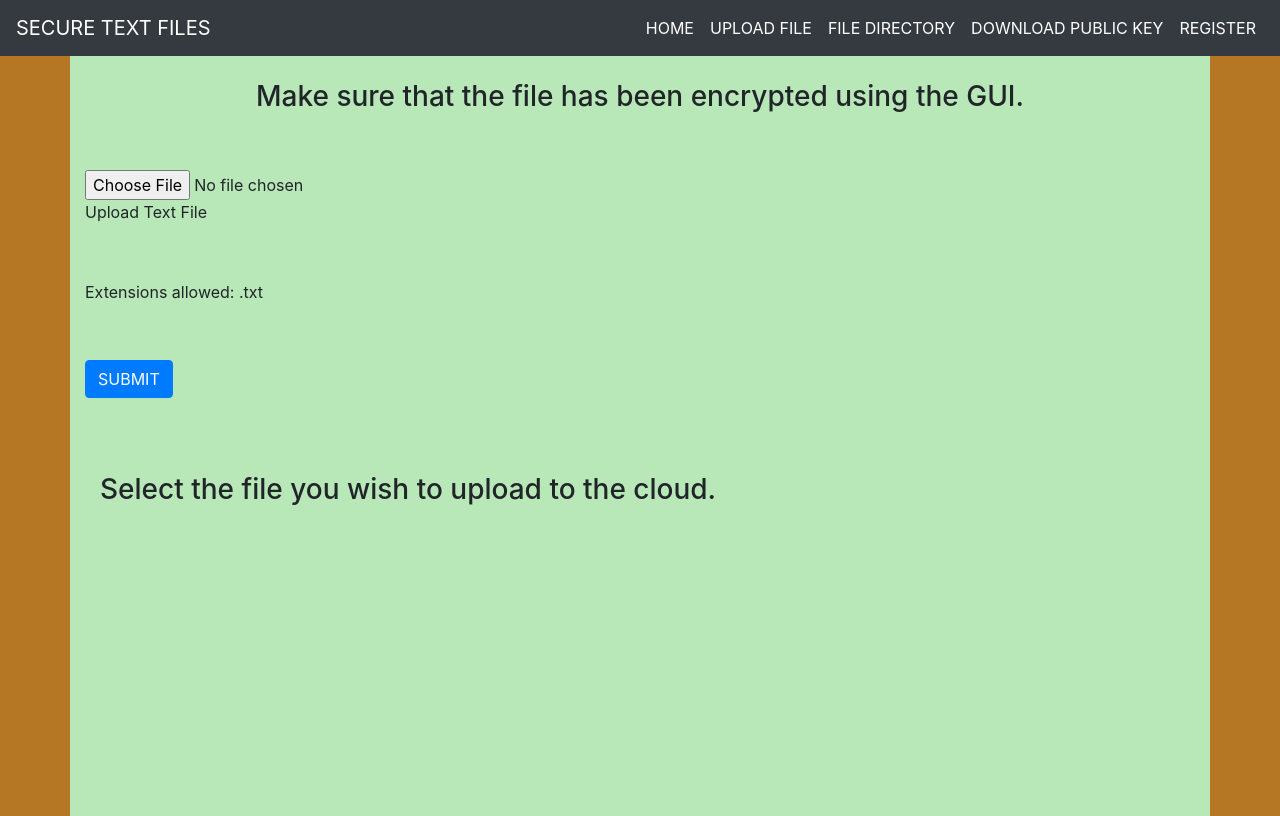
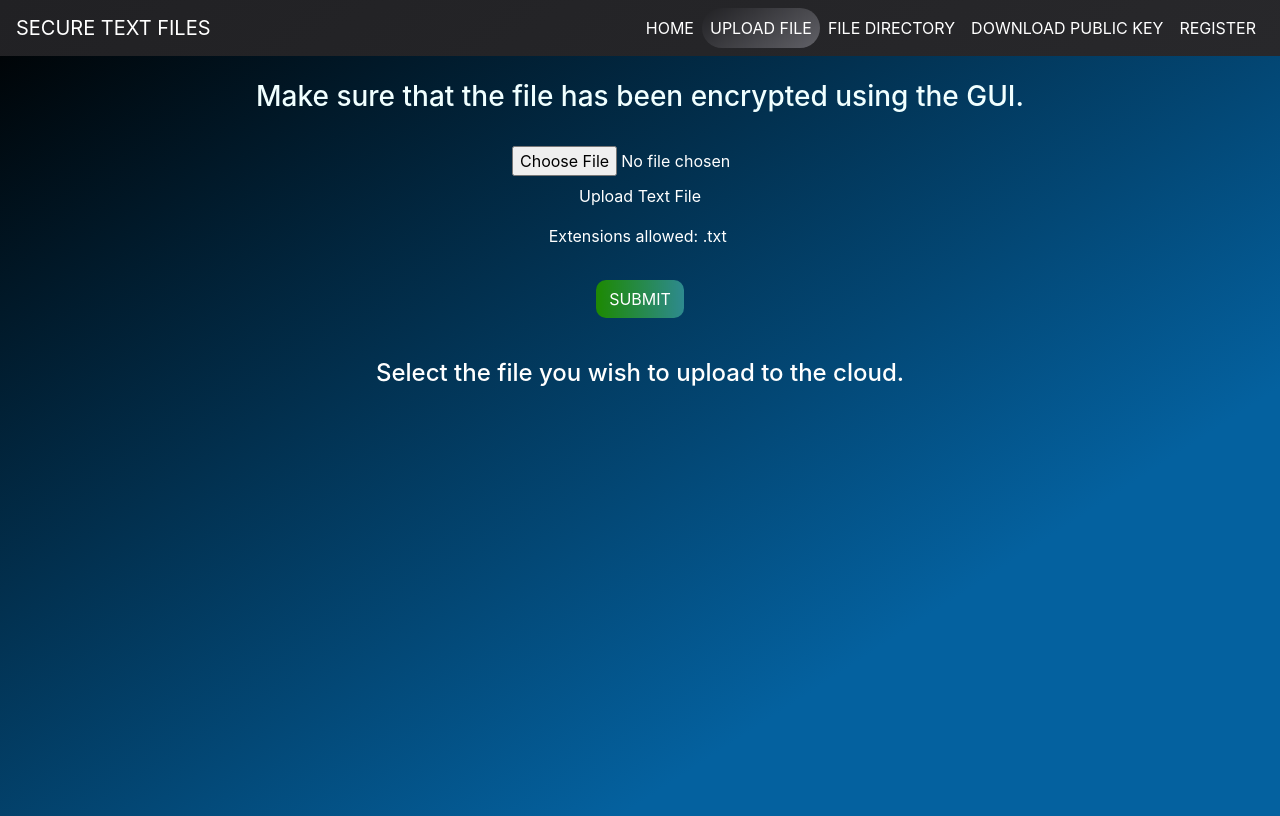
Before and after one commit to amreshgarg21/IBM-Internship-2022---SECURE-TEXT-TRANSFER-VIA-CLOUD-, a Flask app: page /upload-file in a window 1280 px wide. Run offline with Flask 2, Linux system fonts and the light colour scheme.

Commit message:
Enhanced upload.html

```diff
--- a/Web-App/static/css/custom.css
+++ b/Web-App/static/css/custom.css
@@ -22,3 +22,23 @@ nav li a:hover {
     background: linear-gradient(145deg, #212124, #616167);
     border-radius: 40px;
 }
+
+
+/* Upload Button */
+
+.btn-grad {
+    background-image: linear-gradient(to right, #1d8903 0%, #2e8a90 51%, #228308 100%);
+    text-align: center;
+    text-transform: uppercase;
+    transition: 0.5s;
+    background-size: 200% auto;
+    color: white;
+    border-radius: 10px;
+}
+
+.btn-grad:hover {
+    background-position: right center;
+    /* change the direction of the change here */
+    color: #fff;
+    text-decoration: none;
+}
--- a/Web-App/templates/file-list.html
+++ b/Web-App/templates/file-list.html
@@ -106,9 +106,9 @@
 
             </div>
 
-            <div class="row p-2">
+            <div class="row">
 
-                <h5 class="mx-auto animate__animated animate__fadeInUp">DOWNLOAD THE FILE YOU WANT TO DECRYPT:</h5>
+                <h5 class="mx-auto animate__animated animate__fadeInDown">DOWNLOAD THE FILE YOU WANT TO DECRYPT:</h5>
 
             </div>
 
@@ -122,7 +122,7 @@
 
                         <h6>
 
-                            <a style="color: yellow; font-weight: 750;" href="retrieve/file/{{list[itr]}}">{{list[itr]}}</a>
+                            <a style="color: #b6ff01; font-weight: 750;" href="retrieve/file/{{list[itr]}}">{{list[itr]}}</a>
 
                         </h6>
 
--- a/Web-App/templates/upload.html
+++ b/Web-App/templates/upload.html
@@ -26,12 +26,11 @@
 
     <!-- CSS -->
 
-    <style type="text/css">
+    <link rel="stylesheet" href="https://cdnjs.cloudflare.com/ajax/libs/animate.css/4.1.1/animate.min.css" />
 
-    </style>
+    <!-- Custom CSS -->
 
-    <!-- Script -->
-    <script></script>
+    <link rel="stylesheet" href="../static/css/custom.css">
 
 </head>
 
@@ -58,7 +57,7 @@
                 </li>
 
                 <li class="nav-item active">
-                    <a class="nav-link" href="/upload-file">UPLOAD FILE</a>
+                    <a class="nav-link highlight" href="/upload-file">UPLOAD FILE</a>
                 </li>
 
                 <li class="nav-item active">
@@ -83,24 +82,23 @@
 
     <!-- Main Container Starts -->
 
-    <div class="container-fluid" style="background-color: rgb(181, 119, 36);">
+    <div class="container-fluid">
 
         <!-- Inner Container 1 Starts -->
 
-        <div class="container" style="background-color: rgb(184, 232, 184); height: 95vh;">
+        <div class="container" style="height: 95vh;">
 
             <br>
-            <h3 class="text-center">Make sure that the file has been encrypted using the GUI.</h3>
+            <h3 class="text-center animate__animated animate__zoomIn" style="color: azure;">Make sure that the file has been encrypted using the GUI.</h3>
             <br>
 
-            <div>
+            <div class="text-center animate__animated animate__fadeIn">
 
                 <form action="/data" method="POST" enctype="multipart/form-data">
 
-                    <br>
-                    <input id="file-upload" name="file" type="file" onchange="return fileValidation()" required>
+                    <input id="file-upload" class="" style="width: 20vw;" name="file" type="file" onchange="return fileValidation()" required>
 
-                    <div>
+                    <div class="m-2">
 
                         <label for="file-upload" class="custom-file-upload">
 
@@ -110,12 +108,8 @@
 
                     </div>
 
-                    <br>
-                    <br>
-
                     <label>Extensions allowed: .txt </label>
 
-                    <br>
 
                     <label id="file-name" style="font-weight:300;font-size: 25px;
 					color:#FFFFFF;"></label>
@@ -163,16 +157,16 @@
 
                     <br>
                     <br>
-                    <input type="submit" class="btn btn-primary" value="SUBMIT">
+                    <input type="submit" class="btn btn-grad" value="SUBMIT">
 
                     <div class="container" style="font-size:25px">
-                        <br>
+
                         <br>
 
-                        <h3>
+                        <h4 class="animate__animated animate__fadeInDown p-1">
                             Select the file you wish to upload to the cloud.
                             <br>
-                        </h3>
+                        </h4>
 
                     </div>
 
@@ -188,7 +182,11 @@
 
     <!-- Main Container Ends -->
 
+    <script src="../static/js/script1.js"></script>
 
+    <script>
+        new WOW().init();
+    </script>
 
 </body>
 
```
